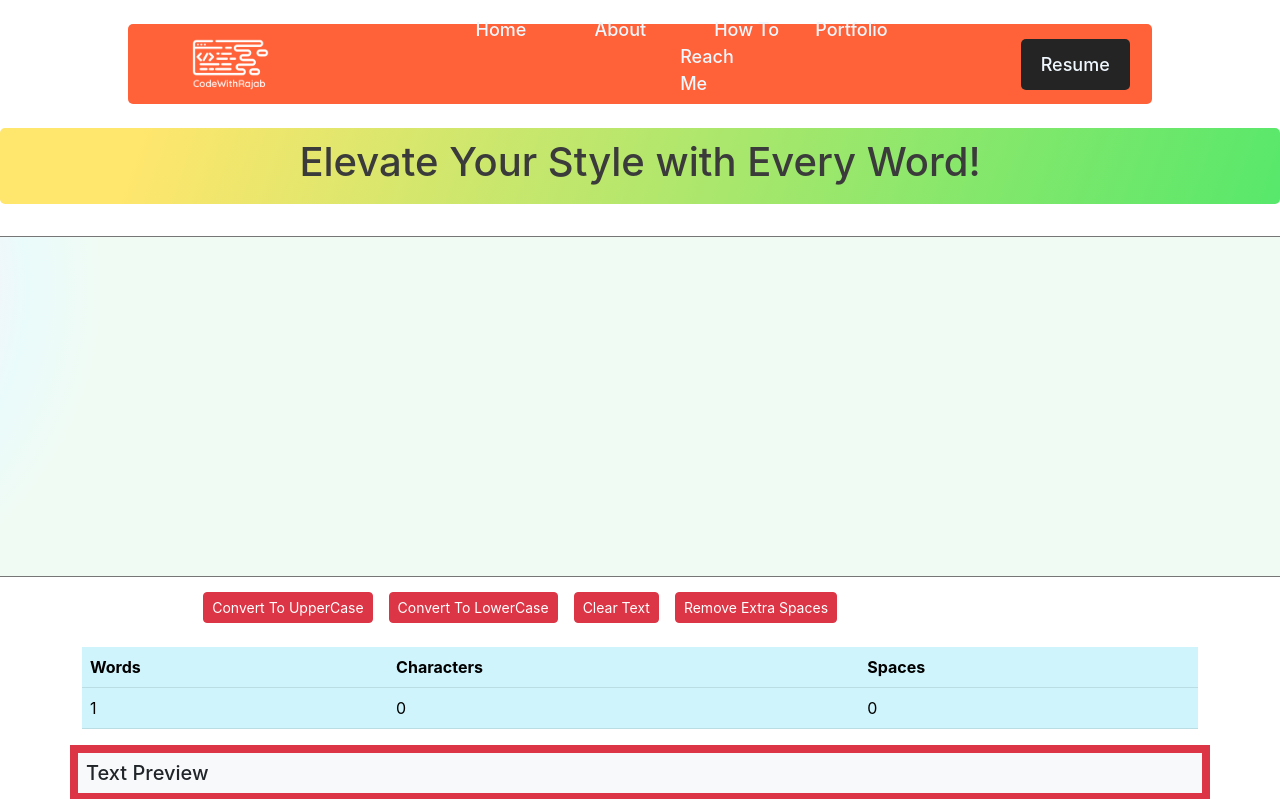
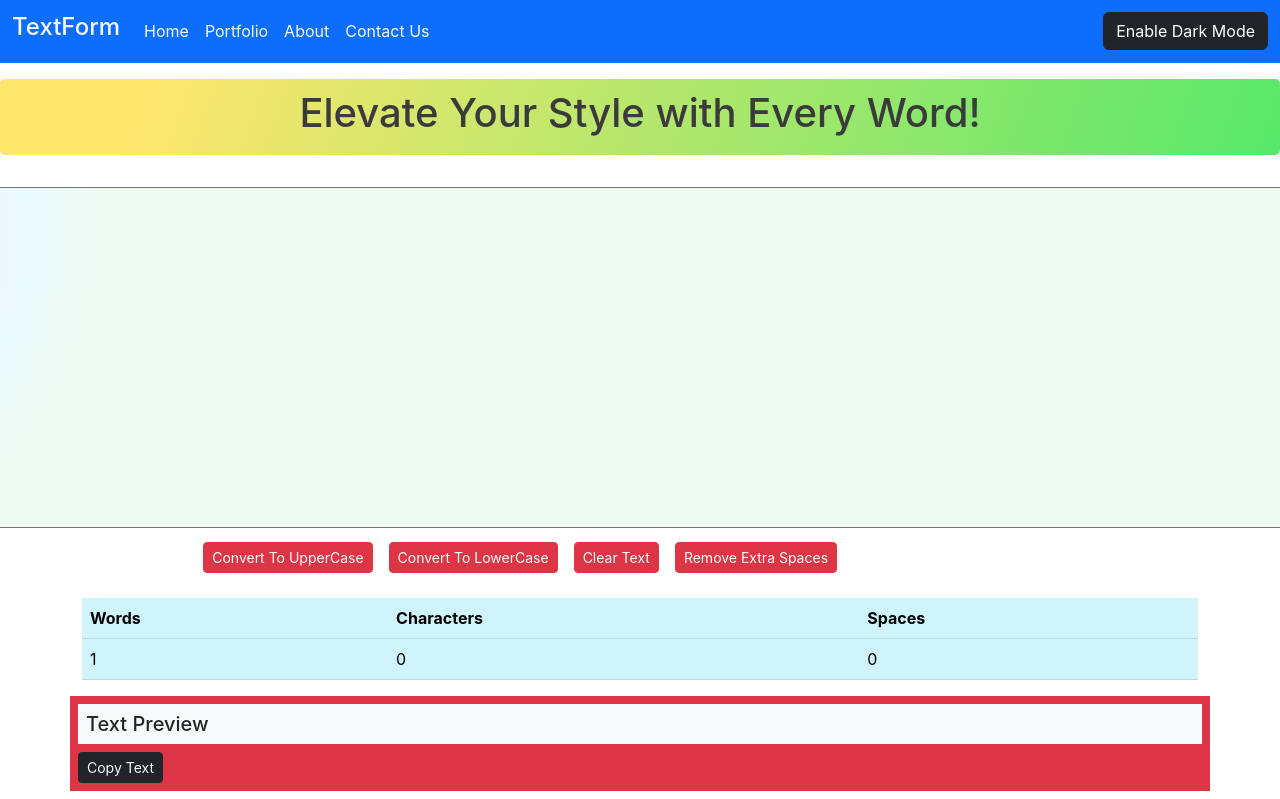
Before and after one commit to Rajab4516/CodeWithRajab, a React (Create React App) app: page / in a window 1280 px wide. Shown: the top 799 px of the page. Built offline with nearby package versions, Linux system fonts and the light colour scheme.

Commit message:
Enable Dark Mode Button Functionality with multiple of files

```diff
--- a/src/App.css
+++ b/src/App.css
@@ -6,13 +6,13 @@
 }
 ::selection {
   background-color: #ffcc00; /* Custom background color */
-  color: #000; /* Custom text color */
+  color: #3b3b3b; /* Custom text color */
 }
 
 /* For Firefox */
 ::-moz-selection {
   background-color: #ffcc00; /* Custom background color */
-  color: #000; /* Custom text color */
+  color: #3b3b3b; /* Custom text color */
 }
 body{
   /* background-color: #ffff9d; */
--- a/src/App.js
+++ b/src/App.js
@@ -2,15 +2,32 @@ import './App.css';
 // import DarkMode from './Components/DarkMode';
 import './Components/TextForm.css';
 // import Banner from './Components/Banner';
-import Navbar from './Components/Navbar';
+// import Navbar from './Components/Navbar';
 import TextForm from './Components/TextForm';
+import React, {useState} from 'react';
+import Navbar2 from './Components/Navbar2';
 
 function App() {
+  const [mode, setMode] = useState('primary');
+  const [modeBtnText, setModeBtnText] = useState('Enable Dark Mode');
+
+  const toggleMode = () =>{
+    if (mode === 'primary') {
+      setMode('dark');
+      setModeBtnText('Disable Dark Mode');
+      document.body.style.backgroundColor = '#393e46';
+    } else {
+      setMode('primary');
+      setModeBtnText('Enable Dark Mode');
+      document.body.style.backgroundColor = 'white';
+    }
+  }
   return (
       <>
-        <Navbar></Navbar>
+        {/* <Navbar mode={mode} toggleMode={toggleMode}></Navbar> */}
+        <Navbar2 mode={mode} toggleMode={toggleMode} modeBtnText={modeBtnText}></Navbar2>
         {/* <Banner></Banner> */}
-        <TextForm heading="Elevate Your Style with Every Word!"></TextForm>
+        <TextForm heading="Elevate Your Style with Every Word!" mode={mode} toggleMode={toggleMode}></TextForm>
         {/* <DarkMode></DarkMode> */}
       </>
   );
--- a/src/Components/Navbar.js
+++ b/src/Components/Navbar.js
@@ -1,7 +1,7 @@
 import React from "react";
 import logoImage from './images/navbar-logo.png';
 
-function Navbar() {
+function Navbar(props) {
   return (
     <>
       <div className="navbar-main-container">
@@ -18,7 +18,7 @@ function Navbar() {
             </ul>
           </div>
           <div className="navbar-resume-button-container">
-            <button>Resume</button>
+            <button className="btn btn-sm btn-light bg-danger">Resume</button>
           </div>
         </div>
       </div>
--- /dev/null
+++ b/src/Components/Navbar2.js
@@ -0,0 +1,52 @@
+import React from "react";
+export default function Navbar2(props) {
+  return (
+    <>
+      <nav className={`navbar navbar-expand-lg navbar-${props.mode} bg-${props.mode} mb-3`}>
+        <div className="container-fluid">
+          <a className="navbar-brand" href="/">
+          <h4 className="text-light">TextForm</h4>
+          </a>
+          <button
+            className="navbar-toggler"
+            type="button"
+            data-bs-toggle="collapse"
+            data-bs-target="#navbarSupportedContent"
+            aria-controls="navbarSupportedContent"
+            aria-expanded="false"
+            aria-label="Toggle navigation"
+          >
+            <span className="navbar-toggler-icon"></span>
+          </button>
+          <div className="collapse navbar-collapse " id="navbarSupportedContent">
+            <ul className="navbar-nav me-auto mb-2 mb-lg-0">
+              <li className="nav-item">
+                <a className="nav-link active text-light" aria-current="page" href="/">
+                  Home
+                </a>
+              </li>
+              <li className="nav-item">
+                <a className="nav-link text-light" href="/">
+                  Portfolio
+                </a>
+              </li>
+              <li className="nav-item">
+                <a className="nav-link text-light" href="/">
+                  About
+                </a>
+              </li>
+              <li className="nav-item">
+                <a className="nav-link text-light" href="/">
+                  Contact Us
+                </a>
+              </li>
+            </ul>
+              <button className={`btn btn-${props.mode === 'primary'? 'dark':'light'}`} type="button" onClick={props.toggleMode}>
+                {props.modeBtnText}
+              </button>
+          </div>
+        </div>
+      </nav>
+    </>
+  );
+}
--- a/src/Components/TextForm.js
+++ b/src/Components/TextForm.js
@@ -49,15 +49,15 @@ function TextForm(props) {
       </div>
       <div className="buttons-container">
         <div className="buttons">
-          <button className="btn btn-danger btn-sm btn-hover" onClick={handleUpperCase}>Convert To UpperCase</button>
-          <button className="btn btn-danger btn-sm btn-hover" onClick={handleLowerCase}>Convert To LowerCase</button>
-          <button className="btn btn-danger btn-sm btn-hover" onClick={handleClearText}>Clear Text</button>
-          <button className="btn btn-danger btn-sm btn-hover" onClick={handleRemoveExtraSpaces}>Remove Extra Spaces</button>
-          {/* <button className="btn btn-danger btn-sm btn-hover">Enable Dark Mode</button> */}
+          <button className={`btn btn-${props.mode === 'primary'? 'danger':'primary'} btn-sm btn-hover`} onClick={handleUpperCase}>Convert To UpperCase</button>
+          <button className={`btn btn-${props.mode === 'primary'? 'danger':'primary'} btn-sm btn-hover`} onClick={handleLowerCase}>Convert To LowerCase</button>
+          <button className={`btn btn-${props.mode === 'primary'? 'danger':'primary'} btn-sm btn-hover`} onClick={handleClearText}>Clear Text</button>
+          <button className={`btn btn-${props.mode === 'primary'? 'danger':'primary'} btn-sm btn-hover`} onClick={handleRemoveExtraSpaces}>Remove Extra Spaces</button>
+          {/* <button className="btn btn-danger btn-sm btn-hover">Enable Dark Mode</button>s */}
         </div>
       </div>
       <div className="container mt-3 mb-3">
-        <table class="table table-info">
+        <table className="table table-info">
           <thead>
             <tr>
               <th scope="col">Words</th>
@@ -74,12 +74,12 @@ function TextForm(props) {
           </tbody>
         </table>
       </div>
-      <div className="container bg-danger p-2 mb-5">
+      <div className={`container bg-${props.mode === 'primary'? 'danger':'dark'} p-2 mb-5`}>
         <h5 className="bg-light text-dark p-2">Text Preview</h5>
         <p className="text-light m-2">{text}</p>
-        <button className="btn btn-sm btn-dark text-light" onClick={handleCopyText}>Copy Text</button>
+        <button className={`btn btn-sm btn-${props.mode === 'primary'? 'dark':'primary'} text-light`} onClick={handleCopyText}>Copy Text</button>
       </div>
-      <div className="container bg-primary p-2 mb-5">
+      <div className={`container bg-${props.mode === 'primary'? 'danger':'dark'} p-2 mb-5`}>
         <h5 className="bg-light text-dark p-2">Text Summary</h5>
         <p className="text-light m-2">{0.008 * text.split("").length} Minutes to Read</p>
       </div>
```
